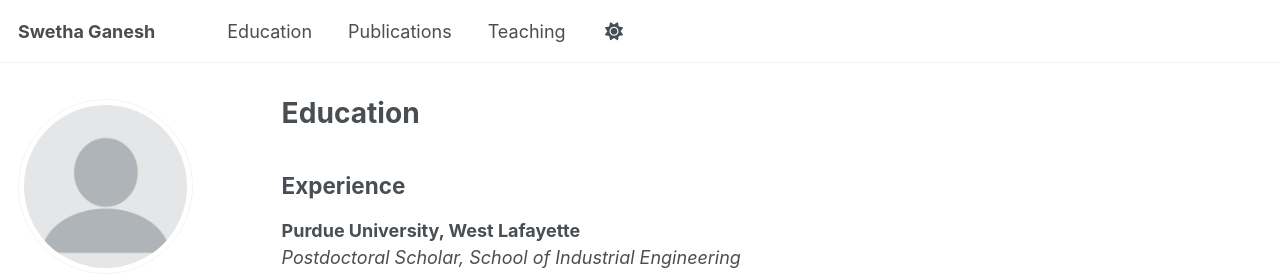
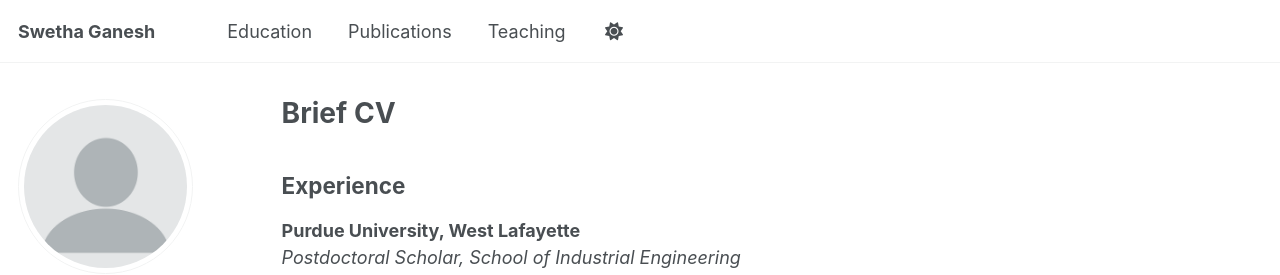
Before and after one commit to swethaganesh17/swethaganesh17.github.io, a Jekyll site: the page built from _pages/cv.md, in a window 1280 px wide and 900 px high. Shown: the top 275 px of the window. Built offline with Jekyll 4.4.1, drawn with Linux system fonts in a browser that asks for light colours; some web fonts are replaced; a script that is not in the unit is left out.

Commit message:
Update cv.md

```diff
--- a/_pages/cv.md
+++ b/_pages/cv.md
@@ -1,6 +1,6 @@
 ---
 layout: archive
-title: "Education"
+title: "Brief CV"
 permalink: /cv/
 author_profile: true
 redirect_from:
```
